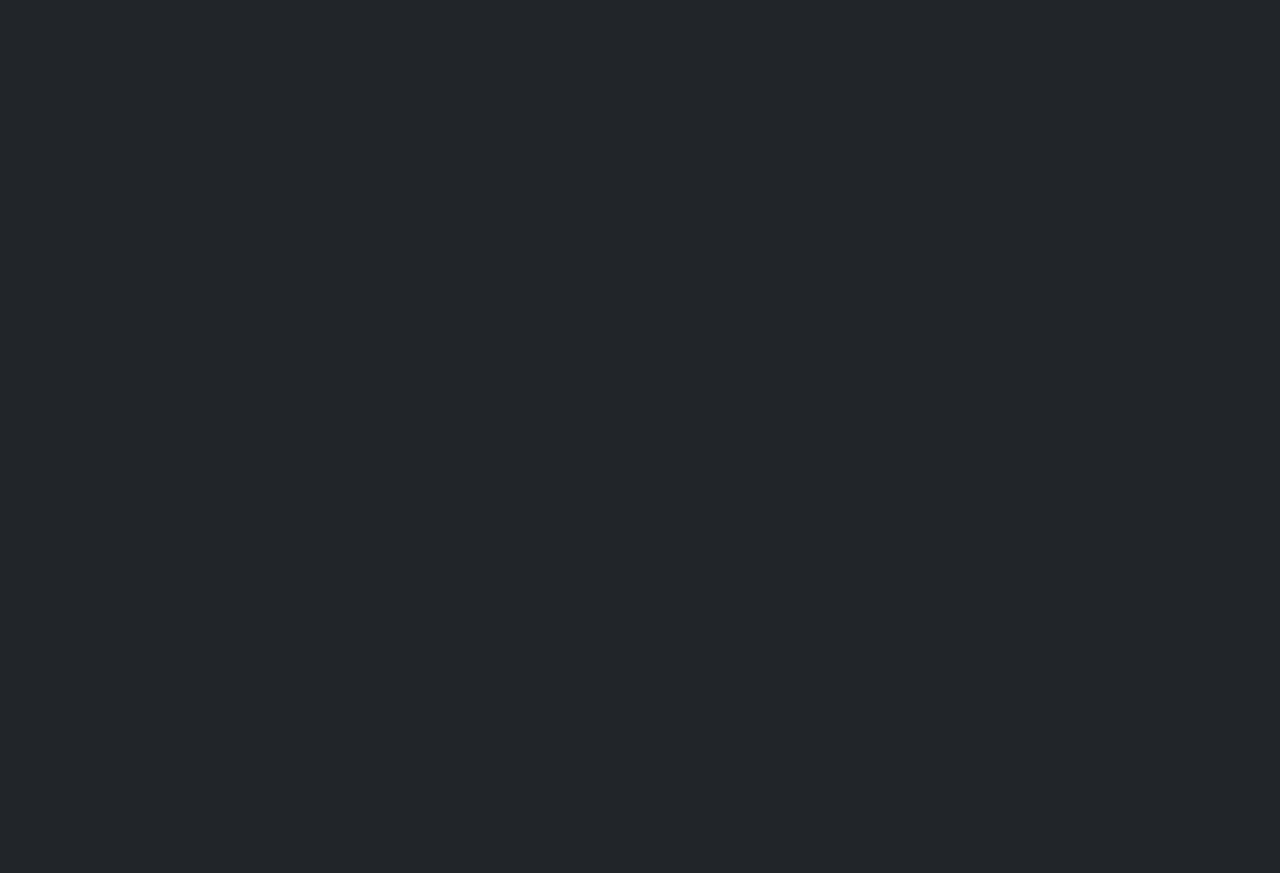
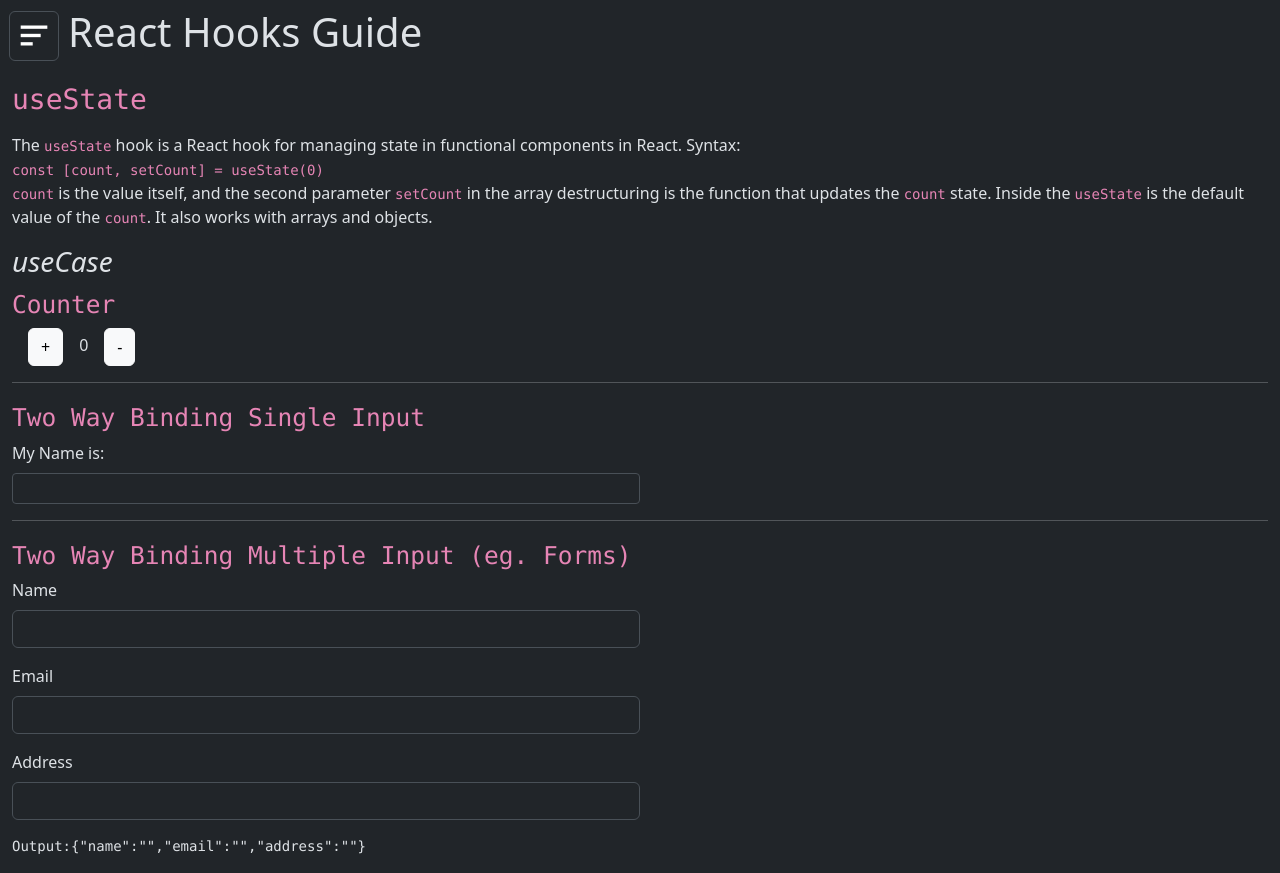
Before and after one commit to alonzojoe/react-hooks-guide, a React (Vite) app: page /use-state in a window 1280 px wide. Before the commit this address had no page. Before the commit the page ends 800 px from the top, so only its background shows below. Built offline with nearby package versions, Linux system fonts and the light colour scheme.

Commit message:
feat: Create new page and contents for useState hook

```diff
--- a/src/App.jsx
+++ b/src/App.jsx
@@ -1,11 +1,14 @@
 import { BrowserRouter, Routes, Route } from "react-router-dom";
 import RootLayout from "@/Layouts/RootLayout";
+import HookUseState from "@/pages/HookUseState";
 
 function App() {
   return (
     <BrowserRouter>
       <Routes>
-        <Route path="/" element={<RootLayout />}></Route>
+        <Route path="/" element={<RootLayout />}>
+          <Route path="/use-state" element={<HookUseState />} />
+        </Route>
       </Routes>
     </BrowserRouter>
   );
--- /dev/null
+++ b/src/pages/HookUseState.jsx
@@ -0,0 +1,128 @@
+import React, { useState } from "react";
+
+const HookUseState = () => {
+  const [count, setCount] = useState(0);
+
+  const [name, setName] = useState("");
+
+  const [formData, setFormData] = useState({
+    name: "",
+    email: "",
+    address: "",
+  });
+
+  const changeHandler = (e) => {
+    const { name, value } = e.target;
+
+    setFormData((prevData) => {
+      return {
+        ...prevData,
+        [name]: value,
+      };
+    });
+  };
+
+  return (
+    <>
+      <h2>
+        <code>useState</code>
+      </h2>
+      <p className="mt-3">
+        The <code>useState</code> hook is a React hook for managing state in
+        functional components in React. Syntax: <br />
+        <code>const [count, setCount] = useState(0)</code>
+        <br />
+        <code>count</code> is the value itself, and the second parameter{" "}
+        <code>setCount</code> in the array destructuring is the function that
+        updates the <code>count</code> state. Inside the <code>useState</code>{" "}
+        is the default value of the <code>count</code>. It also works with
+        arrays and objects.
+      </p>
+      <h3>
+        <i>useCase</i>
+      </h3>
+      <h3>
+        <code>Counter</code>
+      </h3>
+      <button
+        className="btn btn-light mx-3"
+        onClick={() => setCount((prev) => prev + 1)}
+      >
+        +
+      </button>
+      {count}
+      <button
+        className="btn btn-light mx-3"
+        onClick={() => setCount((prev) => prev - 1)}
+      >
+        -
+      </button>
+      <hr />
+      <h3>
+        <code>Two Way Binding Single Input</code>
+      </h3>
+      <div className="w-50">
+        <label className="mb-2">My Name is: {name}</label>
+        <input
+          type="text"
+          className="form-control form-control-sm"
+          value={name}
+          onChange={() => setName(event.target.value)}
+        />
+      </div>
+      <hr />
+      <h3>
+        <code>Two Way Binding Multiple Input (eg. Forms)</code>
+      </h3>
+      <div className="w-50">
+        <form>
+          <div className="mb-3">
+            <label for="name" className="form-label">
+              Name
+            </label>
+            <input
+              type="text"
+              value={formData.name}
+              onChange={changeHandler}
+              className="form-control"
+              name="name"
+              id="name"
+            />
+          </div>
+          <div className="mb-3">
+            <label for="email" className="form-label">
+              Email
+            </label>
+            <input
+              type="email"
+              value={formData.email}
+              onChange={changeHandler}
+              className="form-control"
+              name="email"
+              id="email"
+            />
+          </div>
+          <div className="mb-3">
+            <label for="address" className="form-label">
+              Address
+            </label>
+            <input
+              type="text"
+              value={formData.address}
+              onChange={changeHandler}
+              className="form-control"
+              name="address"
+              id="address"
+            />
+          </div>
+          <pre>
+            Output:
+            {JSON.stringify(formData)}
+          </pre>
+        </form>
+      </div>
+    </>
+  );
+};
+
+export default HookUseState;
```
